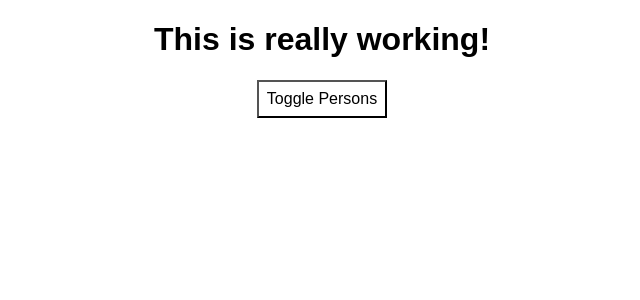
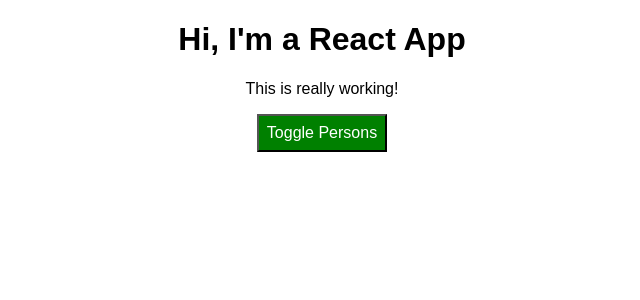
Before and after one commit to tanpv/react, a React (Create React App) app in the folder react-guide/: page / in a window 1280 px wide. Shown: the top 300 px of the page, without its empty margins (318-958 px from the left). Built offline with nearby package versions, Linux system fonts and the light colour scheme.

Commit message:
before eject command

```diff
--- a/react-guide/src/App.css
+++ b/react-guide/src/App.css
@@ -1,3 +1,11 @@
 .App {
   text-align: center;
 }
+
+.red {
+  color: red;
+}
+
+.bold {
+  font-weight: bold;
+}
--- a/react-guide/src/App.js
+++ b/react-guide/src/App.js
@@ -53,7 +53,8 @@
   render() {
 
     const style = {
-      backgroundColor: 'white',
+      backgroundColor: 'green',
+      color: 'white',
       font: 'inherit',
       border: '1x solid blue',
       padding: '8px',
@@ -80,12 +81,25 @@
           })}
         </div>
       );
+
+      style.backgroundColor = 'red';
+    }
+
+    // dynamic style
+    const classes = [];
+    if (this.state.persons.length <= 2) {
+      classes.push('red');
+    }
+    if (this.state.persons.length <=1) {
+      classes.push('bold');
     }
 
     return (
       <div className="App">
-        <h1> This is really working! </h1>
+        <h1> Hi, I'm a React App </h1>
+        <p className={classes.join(' ')}> This is really working! </p>
         <button
+          // assign style dynamically
           style={style}
           onClick={this.togglePersonsHandler}>Toggle Persons</button>
         {persons}
```
